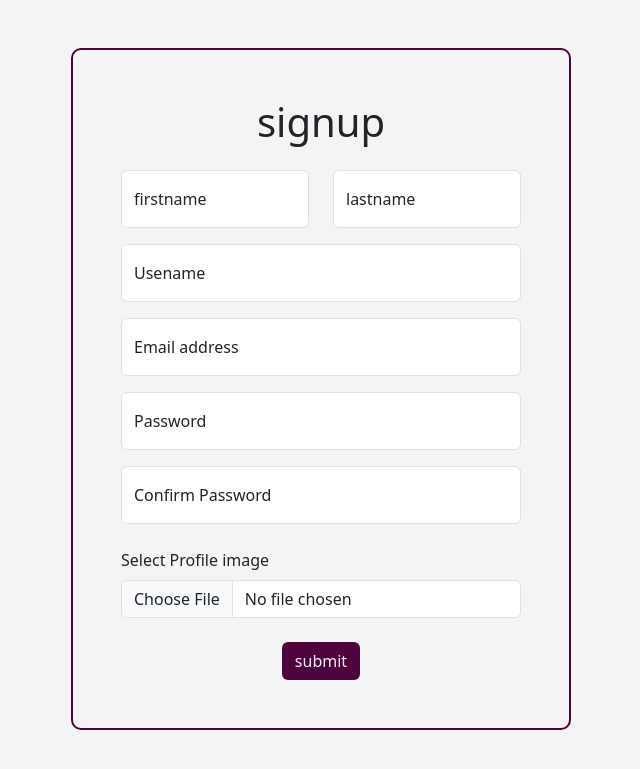
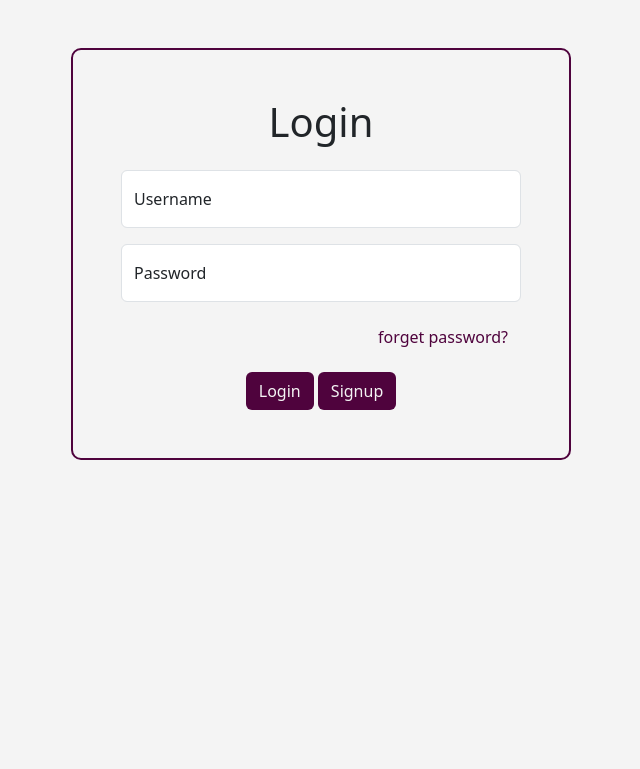
Before and after one commit to Vivek-Raiyani/NextSquare, a Django app: page /login/log/ in a window 1280 px wide. Shown: the top 769 px of the page, without its empty margins (319-959 px from the left). Run offline with Django 4.2, Linux system fonts and the light colour scheme; some libraries are stand-ins or nearby versions.

Commit message:
working signin, login functionality

```diff
--- a/nextSquare/login/templates/login/login.html
+++ b/nextSquare/login/templates/login/login.html
@@ -1,45 +1,41 @@
 <!DOCTYPE html>
 <html>
 <head>
+          <title>login</title>
           {% load bootstrap5 %}
           {% bootstrap_css %}
           {% bootstrap_javascript %}
 </head>
 
-          <body>
-          <section class='container'>
-          <form action="{% url 'login:signup' %}" method="post">
+          <body style='background-color:#f4f4f4; color=#08010e; '>
+                    <section class='container' style='padding-bottom:1rem;'>
+
+                              <form action="{% url 'login:login' %}" method="post">
                                         {% csrf_token %}
-          <!-- {{ form }}  -->
-                    <div class="mb-3">
-                              <label for="username" class="form-label">username</label>
-                              <input type="text" class="form-control" id="username" name='username'>
+
+                                        <div class='container mt-5' style='width:500px; border:2px solid #4f033d ; border-radius:10px ;padding :3rem; text-align:center '>
+                                                  <!-- inline style to css file-->
+                                                  <h1 class='mb-4'>Login</h1>
+
+                                                  <div class="form-floating mb-3">
+                                                            <input type="text" class="form-control" id="floatingInput" placeholder="Username" name='user'>
+                                                            <label for="floatingInput">Username</label>
                                                   </div>
 
-                    <div class="mb-3">
-                    <label for="exampleInputEmail1" class="form-label">Email address</label>
-                    <input type="email" class="form-control" id="exampleInputEmail1" aria-describedby="emailHelp" name='email'>
-                    <div id="emailHelp" class="form-text">We'll never share your email with anyone else.</div>
-                    </div>
-                    <div class="mb-3">
-                              <label for="exampleInputPassword1" class="form-label">Password</label>
-                              <input type="password" class="form-control" id="exampleInputPassword1" name='password1'>
-                    </div>
-                    <div class="mb-3">
-                              <label for="exampleInputPassword2" class="form-label">Confirm Password</label>
-                              <input type="password" class="form-control" id="exampleInputPassword2" name='password2'>
+                                                  <div class="form-floating mb-3">
+                                                            <input type="password" class="form-control" id="floatingPassword" placeholder="Password" name='password'>
+                                                            <label for="floatingPassword">Password</label>
                                                   </div>
 
-                    <div class="mb-3 form-check">
-                        <input type="checkbox" class="form-check-input" id="exampleCheck1">
-                        <label class="form-check-label" for="exampleCheck1">Check me out</label>
+                                                  <div class="mb-3" style='text-align:right;'>
+                                                  <a href="{% url 'login:login' %}" style='color:#4f033d; text-decoration:none;' class='btn'>forget password?</a>
                                                   </div>
-                    <button type="submit" class="btn btn-primary">Submit</button>
-          </form>
 
 
+                                                  <input type="submit" class="btn " style='background-color:#4f033d ; color:#f4f4f4;' value='Login'>
+                                                  <a href="{% url 'login:signup' %}" class="btn " style='background-color:#4f033d ; color:#f4f4f4;'>Signup</a>
+                                        </div>
                               </form>
                     </section>
           </body>
-
 </html>
--- a/nextSquare/login/templates/login/signup.html
+++ b/nextSquare/login/templates/login/signup.html
@@ -20,8 +20,8 @@
                                                   <div class='row '>
                                                             <div class='col'>
                                                                       <div class="form-floating mb-3">
-                                                                      <input type="email" class="form-control" id="floatingInput1" placeholder="first name" name='firstname'>
-                                                                      <label for="floatingInput1">firstname</label>
+                                                                                <input type="text" class="form-control" id="floatingInput1" placeholder="first name" name='firstname'>
+                                                                                <label for="floatingInput1">firstname</label>
                                                                       </div>
                                                             </div>
                                                             <div class='col'>
@@ -57,7 +57,8 @@
                                                             <input class="form-control" type="file" id="formFile" name='profile_image'>
                                                   </div>
 
-                                                  <input type='submit' class="btn btn-outline" value='submit' style='background-color:#4f033d ; color:#f4f4f4'>
+                                                  <input type='submit' class="btn btn-outline" value='Signup' style='background-color:#4f033d ; color:#f4f4f4'>
+
                                         </div>
                               </form>
                     </section>
--- a/nextSquare/login/urls.py
+++ b/nextSquare/login/urls.py
@@ -4,6 +4,6 @@ from django.urls import path
 
 app_name='login'
 urlpatterns = [
-    path('log/',views.login, name='login'),
+    path('log/',views.log, name='login'),
     path('signup/',views.signup, name='signup'),
 ]
--- a/nextSquare/login/views.py
+++ b/nextSquare/login/views.py
@@ -1,37 +1,50 @@
 from django.http import HttpResponse
-from django.shortcuts import render
+from django.shortcuts import redirect, render
 from django.contrib.auth.models import User
+from django.contrib.auth.hashers import make_password
 from django.contrib.auth import authenticate,login,logout
 
 # Create your views here.
-def login(request):
-          if request.method == 'POST':
-                    username = request.POST.get('username')
-                    password1 = request.POST.get('password1')
-                    password2= request.POST.get('password2')
-                    email=request.POST.get('email')
-                    if password1==password2:
-                              user=User.objects.create_user(username=username,password=password1,email=email)
-                              user.save()
-                              return HttpResponse('success')
-                    else:
-                              return HttpResponse('error')
+def log(request):
+        # code to login the user
+        if request.method=='POST':
+                username=request.POST['user']
+                password=request.POST['password']
+                if User.objects.filter(username=username).exists():
+                        user=authenticate(username=username,password=password)
+                        login(request,user)
+                        return redirect(request,'home/index.html')
+                else:
+                        return HttpResponse('invalid credentials')# redirect to login with roor tost
 
 
-          return render(request,'login/signup.html')
-          #return render(request,template,context={})
+        return render(request,'login/login.html')
+        #return render(request,template,context={})
 
 def signup(request):
-        if request.method == 'POST':
-                    username = request.POST.get('username')
-                    password1 = request.POST.get('password1')
-                    password2= request.POST.get('password2')
-                    email=request.POST.get('email')
-                    if password1==password2:
-                              user=User.objects.create_user(username=username,password=password1,email=email)
-                              user.save()
-                              return HttpResponse('successful signup')
-                    else:
-                              return HttpResponse('error')
+        # code to  register user  security and input is valif=d remaining
+        if request.method=='POST':
+                username=request.POST['username']
+                firstname=request.POST['firstname']
+                lastname=request.POST['lastname']
+                email=request.POST['email']
+                password1=request.POST['password1']
+                password2=request.POST['password2']
+                password = make_password(password1)
+
+                if password1==password2:
+                        user=User()
+                        user.username=username
+                        user.first_name=firstname
+                        user.last_name=lastname
+                        user.email=email
+                        user.password=password
+                        user.save()
+                        return render(request,'login/login.html' )
         #return HttpResponse('hello')
-        return render(request, 'login/signup.html')
+        return redirect(request, 'login/signup.html')
+
+def logout(request):
+
+        # code to logout the user
+        return HttpResponse('hello')
```
Also changed, not shown: nextSquare/home/models.py (+4 -5 lines), nextSquare/db.sqlite3, nextSquare/home/migrations/0001_initial.py. Lines whose indentation alone changed are shown as unchanged.
